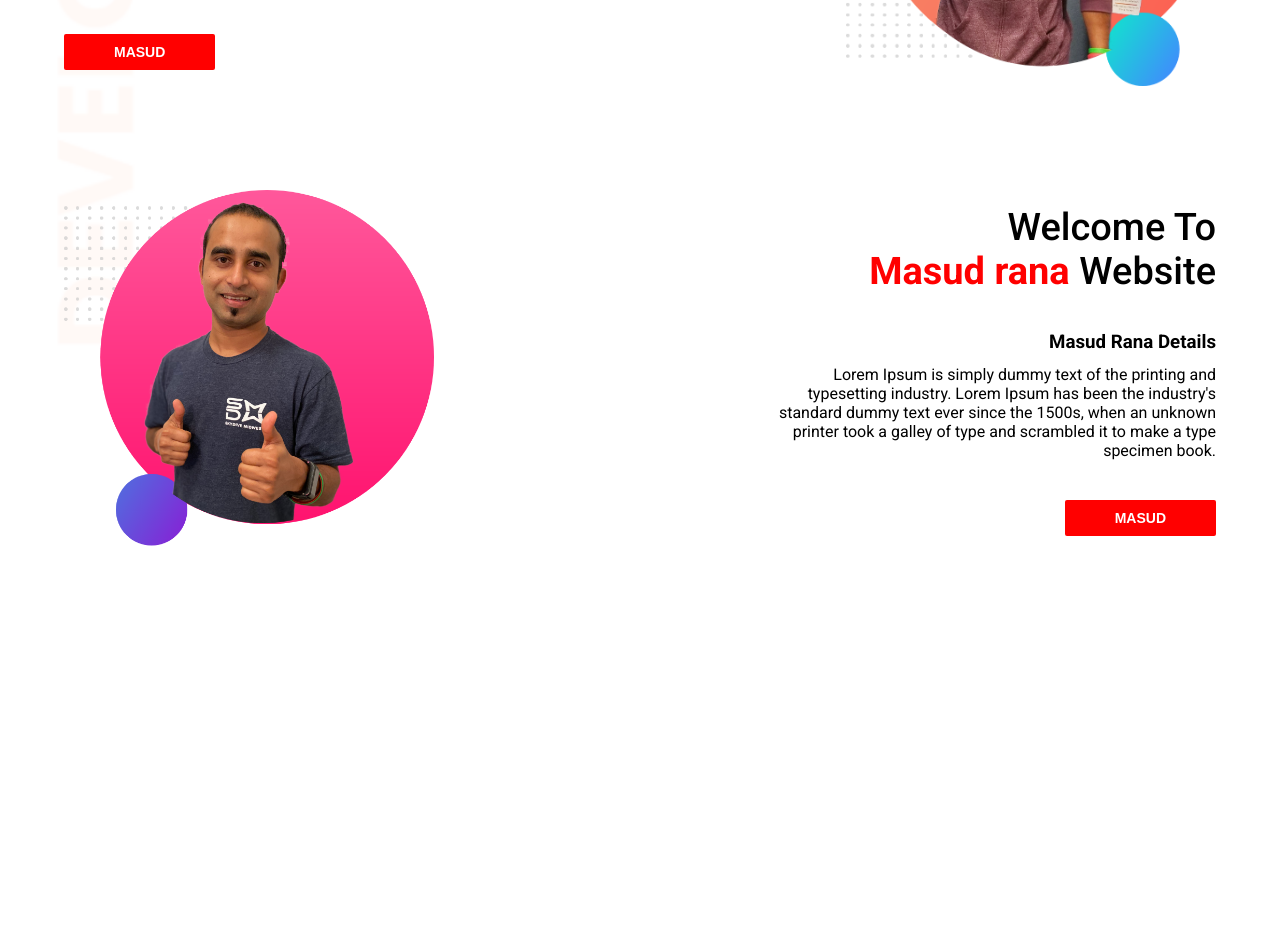
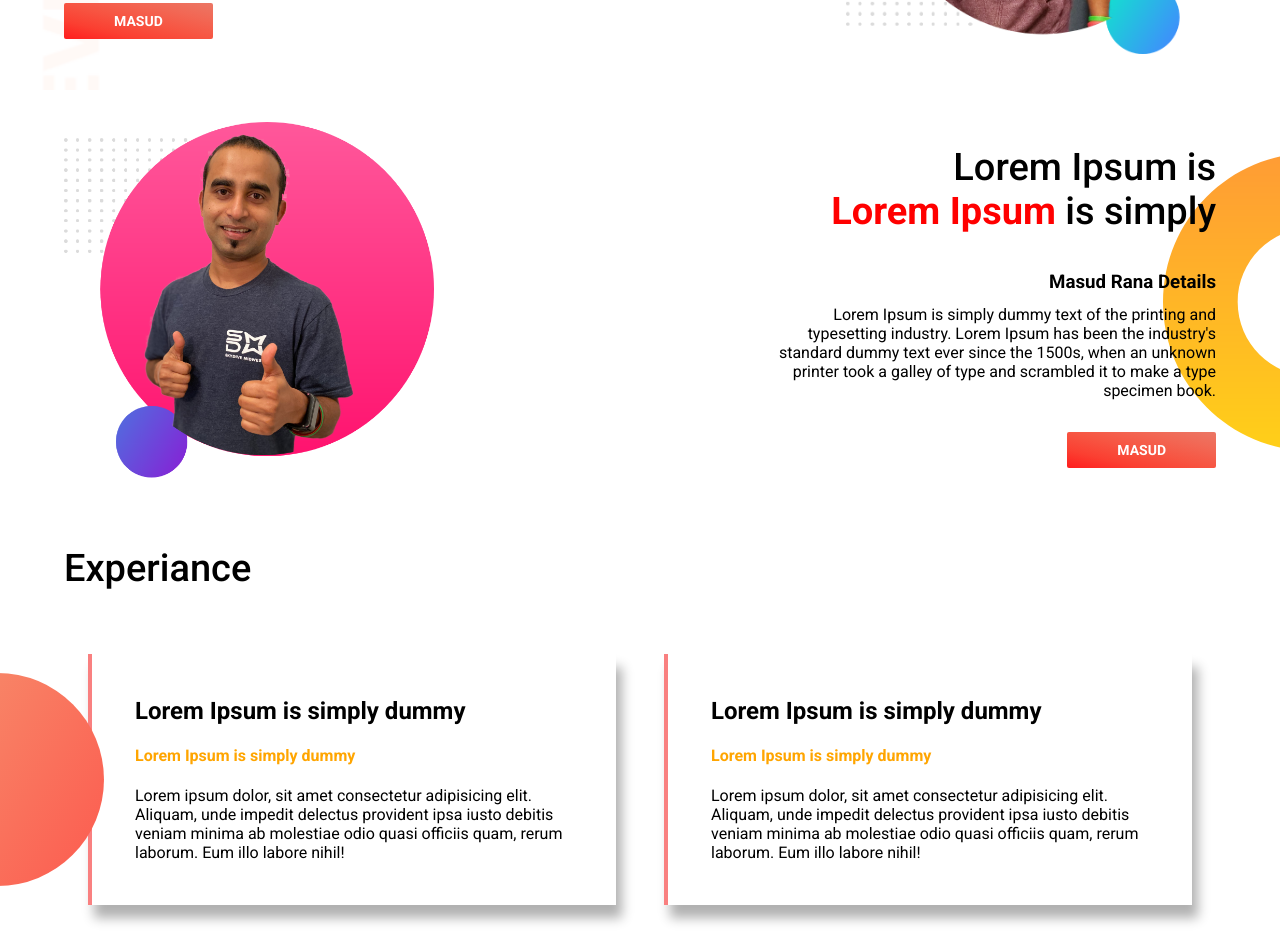
Before and after one commit to themasudrana-code/portfolio, a plain HTML site: page index.html in a window 1280 px wide. Shown: the part 345-1282 px from the top of the page. Before the commit the page ends 959 px from the top, so only its background shows below. Drawn offline with Linux system fonts and the light colour scheme.

Commit message:
section done

```diff
--- a/index.html
+++ b/index.html
@@ -8,6 +8,8 @@
     <link rel="stylesheet" href="style.css">
 </head>
 <body>
+    <section id="container">
+        <div class="top-background section-padding">
             <div class="img-block">
                 <div class="content">
                     <h1>Welcome To <br>
@@ -15,26 +17,54 @@
                     <h3>Masud Rana Details</h3>
                     <p>Lorem Ipsum is simply dummy text of the printing and typesetting industry. Lorem Ipsum has been the industry's standard dummy text ever since the 1500s,
                          when an unknown printer took a galley of type and scrambled it to make a type specimen book.</p>
-                 <button class="button">masud</button>
+                         <div class="button">
+                            <a href="http://themasudrana.com/" target="_blank" class="button">masud</a>
+                         </div>
+
                 </div>
                 <div class="img">
                     <img src="img/jhankar.png" alt="">
                 </div>
             </div>
-
-    <div class="img-block2">
+        </div>
+        <div class="bottom-background">
+            <div class="img-block2 section-padding">
                 <div class="img">
                     <img src="img/jhankar2.png" alt="">
                 </div>
                 <div class="content">
-            <h1>Welcome To <br>
-                <span class="welcome-design">Masud rana</span> Website</h1><br><br>
+                    <h1>Lorem Ipsum is<br>
+                        <span class="welcome-design">Lorem Ipsum</span>  is simply</h1><br><br>
                     <h3>Masud Rana Details</h3>
                     <p>Lorem Ipsum is simply dummy text of the printing and typesetting industry. Lorem Ipsum has been the industry's standard dummy text ever since the 1500s,
                          when an unknown printer took a galley of type and scrambled it to make a type specimen book.</p>
-                 <button class="button">masud</button>
+                         <div class="button">
+                            <a href="http://themasudrana.com/" target="_blank" class="button">masud</a>
+                         </div>
+                </div>
+            </div>
+        </div>
+        <div class="experience">
+            <div class="section-padding">
+                <h1>Experiance</h1>
+            </div>
+            <div class="section-padding expo">
+                <div class="half-expe">
+                    <h2>Lorem Ipsum is simply dummy</h2>
+                    <h4>Lorem Ipsum is simply dummy</h4>
+                    <p>Lorem ipsum dolor, sit amet consectetur adipisicing elit. Aliquam, unde impedit delectus provident ipsa iusto debitis veniam
+                        minima ab molestiae odio quasi officiis quam, rerum laborum. Eum illo labore nihil!</p>
+                </div>
+
+                <div class="half-expe">
+                    <h2>Lorem Ipsum is simply dummy</h2>
+                    <h4>Lorem Ipsum is simply dummy</h4>
+                    <p>Lorem ipsum dolor, sit amet consectetur adipisicing elit. Aliquam, unde impedit delectus provident ipsa iusto debitis veniam
+                        minima ab molestiae odio quasi officiis quam, rerum laborum. Eum illo labore nihil!</p>
+                </div>
             </div>
         </div>
 
+    </section>
 </body>
 </html>
--- a/style.css
+++ b/style.css
@@ -2,7 +2,11 @@ body{
     font-size: 16px;
     font-family: 'Roboto', sans-serif;
     margin: 0;
-    padding: 4rem;
+}
+.section-padding{
+    padding: 2rem 4rem;
+}
+.top-background{
     background-image: url(../img/top-banner.png);
     background-size: cover;
     background-position: fixed;
@@ -31,19 +35,22 @@ h1{
     display: flex;
     justify-content: space-between;
     align-items: center;
-    width:100%;
+    /* width:100%; */
 }
 .img-block2 {
     text-align: right;
-    margin-top: 100px;
+    /* margin-top: 100px; */
 }
 img{
     max-width: 370px;
     height: auto;
 }
-button.button {
+.button{
+    margin-top: 40px;
+}
+.button a {
     padding: 10px 50px;
-    background-color: red;
+    background-image: linear-gradient(to right top, #ff1d1d, #fb3f31, #f75542, #f26754, #eb7765);
     border: red;
     cursor: pointer;
     margin-top: 40px;
@@ -52,4 +59,30 @@ button.button {
     font-weight: bold;
     border-radius: 2px;
     text-transform: uppercase;
+    text-decoration: none;
 }
+.bottom-background{
+    background-image: url(../img/dream-bg.png);
+    background-position: right;
+    background-repeat: no-repeat;
+}
+
+.expo{
+    display:flex;
+    justify-content: space-evenly;
+    background-image: url(../img/exp-bg.png);
+    background-position: center left;
+    background-repeat: no-repeat;
+}
+h4{
+    color:orange
+}
+.half-expe {
+    max-width: 45%;
+    background: white;
+    border-left: 4px solid #f98080;
+    box-shadow: 6px 13px 11px #0000004f;
+    padding: 43px;
+    margin: 0 24px;
+    z-index: -1;
+}
```
Lines whose indentation alone changed are shown as unchanged.
